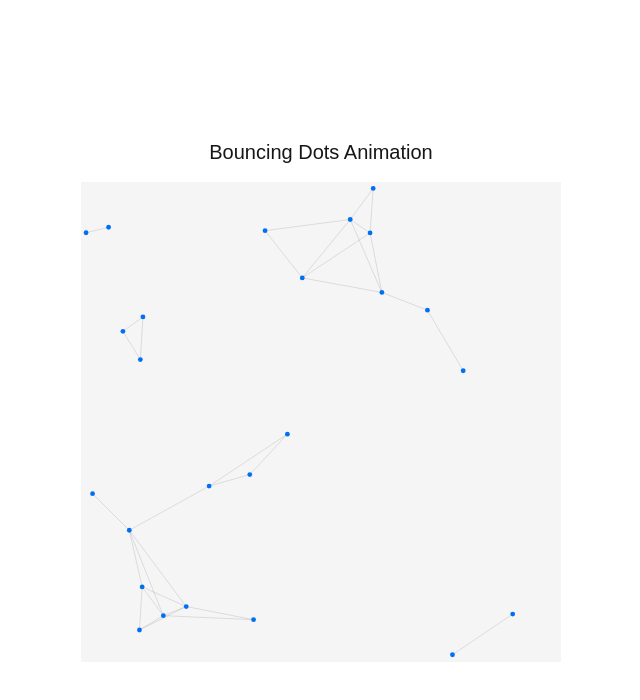
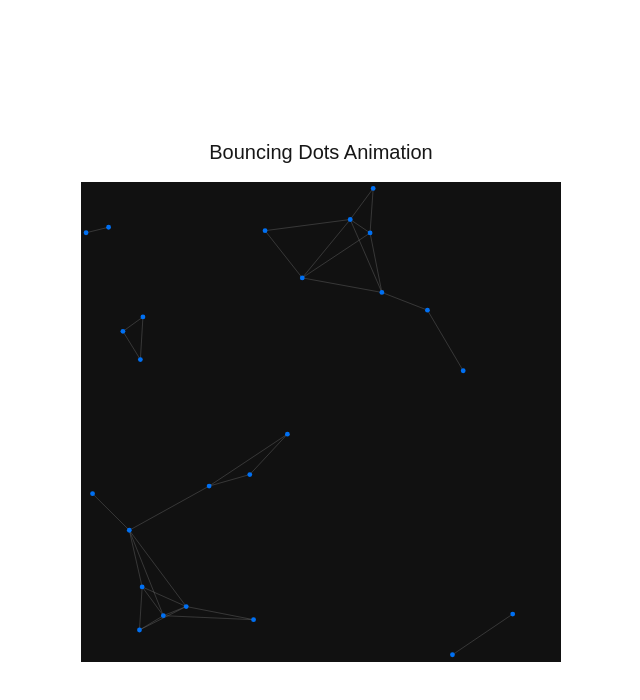
Before and after one commit to moggsterb/essveegee, a Next.js app: page / in a window 1280 px wide. Shown: the top 700 px of the page, without its empty margins (319-959 px from the left). Built offline with nearby package versions, Linux system fonts and the light colour scheme.

Commit message:
Changed background colour

```diff
--- a/app/page.tsx
+++ b/app/page.tsx
@@ -11,7 +11,7 @@ export default function Home() {
         style={{ height: "60vh" }}
       >
         <div className="h-full aspect-square">
-          <BaseSvg width={1000} height={1000} bgColor="#f5f5f5">
+          <BaseSvg width={1000} height={1000} bgColor="#111111">
             <BouncingDots
               rows={5}
               columns={5}
```
